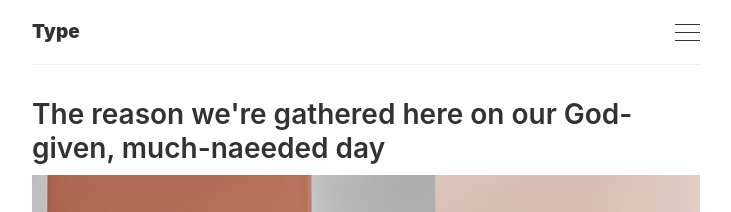
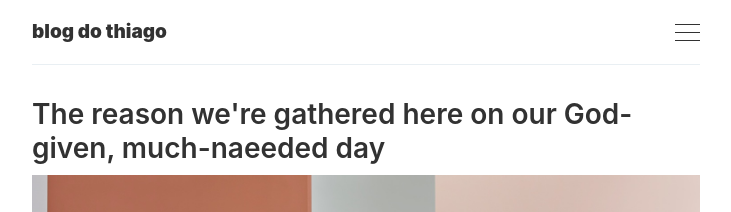
Before and after one commit to thjx/blog.thiagojorge.com, a Jekyll site: the page built from index.html, in a window 1280 px wide and 900 px high. Shown: the top 212 px of the window, without its empty margins (274-1005 px from the left). Built offline with Jekyll 4.4.1, drawn with Linux system fonts in a browser that asks for light colours; the list of posts is cut into pages by our own code.

Commit message:
Update _config.yml

```diff
--- a/_config.yml
+++ b/_config.yml
@@ -6,10 +6,10 @@
 # 'jekyll serve'. If you change this file, please restart the server process.
 
 # Site settings
-title:       Type
+title:       blog do thiago
 email:       ''
 description: ''
-baseurl:     '' # The subpath of your site, e.g. /blog
+baseurl:     'https://blog.thiagojorge.com/' # The subpath of your site, e.g. /blog
 url:         'https://blog.thiagojorge.com/' # The base hostname & protocol for your site
 twitter:     ''
 github:      ''
```
